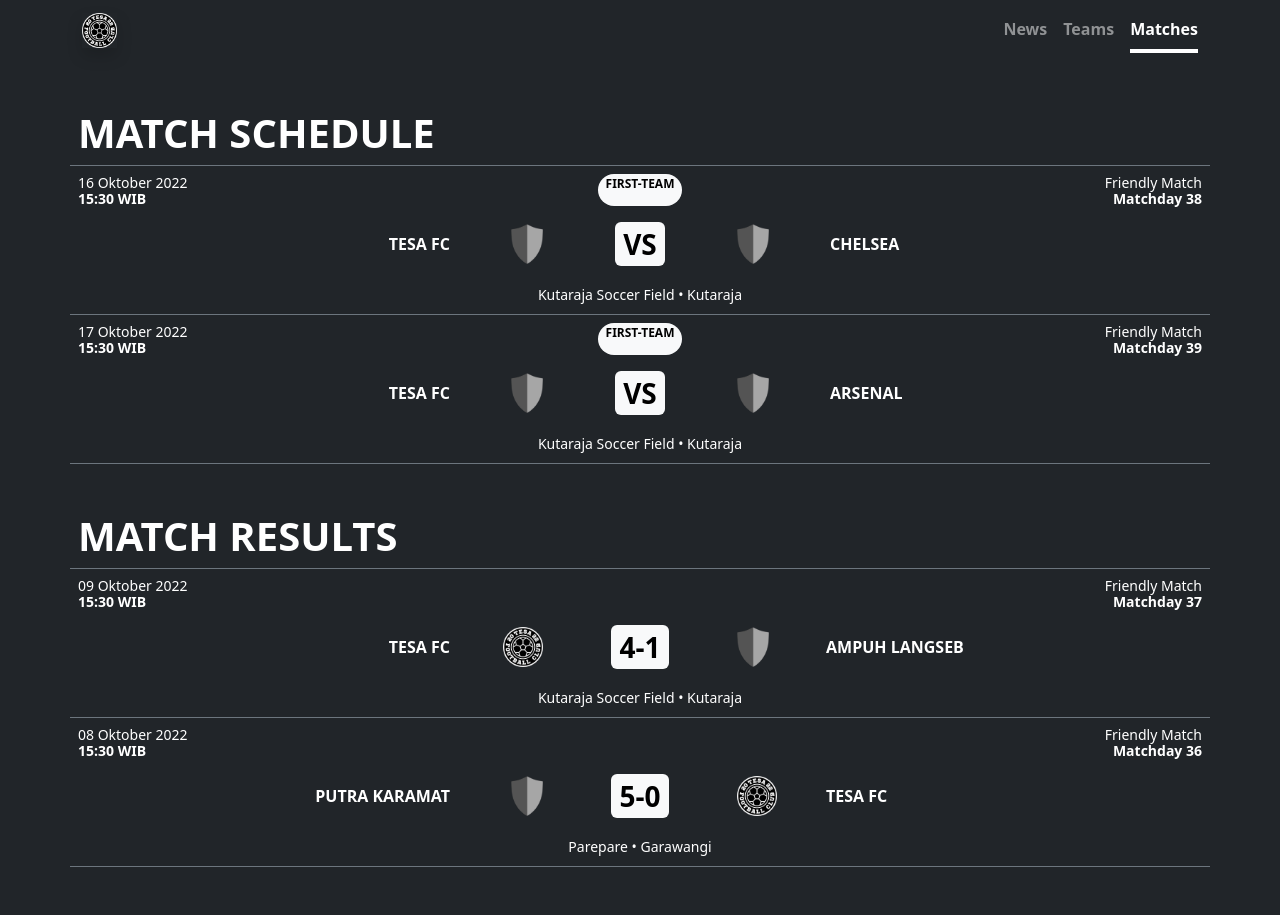
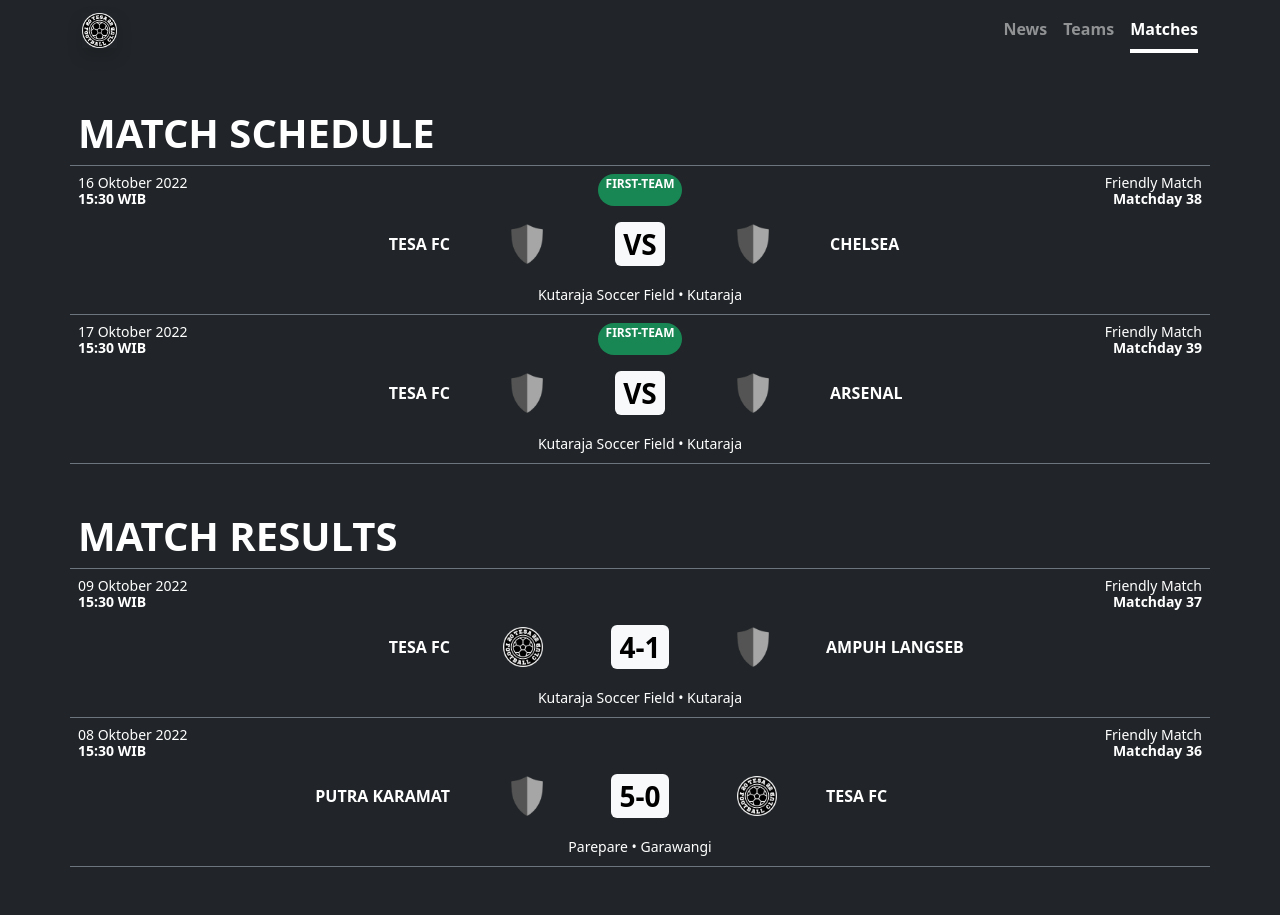
Before and after one commit to tesafc/tesafc.github.io, a Jekyll site: the page built from matches.html, in a window 1280 px wide. Built offline with Jekyll 4.4.1, drawn with Linux system fonts in a browser that asks for light colours.

Commit message:
Update matches.html

```diff
--- a/matches.html
+++ b/matches.html
@@ -16,7 +16,7 @@
               <p class="card-text text-start text-capitalize mb-0 lh-1"><small>{{ match.time }}</small></p>
               <p class="card-text text-start text-uppercase fw-bolder mb-0 lh-1"><small>{{ match.kick-off }}</small></p>
             </div>
-            <div class="col d-flex justify-content-center"><small class="badge rounded-pill text-center text-bg-light text-uppercase lh-1">{{ match.team }}</small></div>
+            <div class="col d-inline-flex justify-content-center"><small class="badge rounded-pill text-center text-bg-success text-uppercase lh-1">{{ match.team }}</small></div>
             <div class="col">
               <p class="card-text text-end text-capitalize mb-0 lh-1"><small>{{ match.competition }}</small></p>
               <p class="card-text text-end text-capitalize fw-bolder mb-0 lh-1"><small>{{ match.matchday }}</small></p>
```
